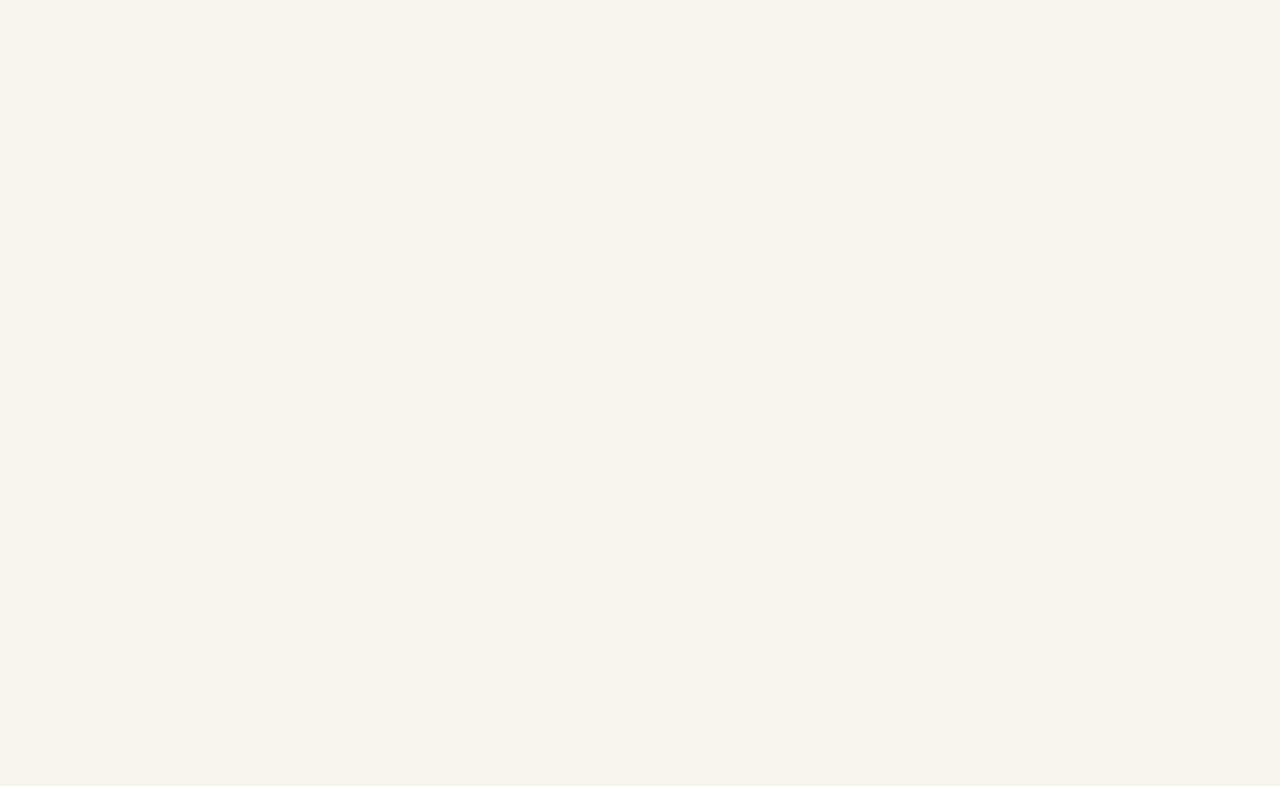
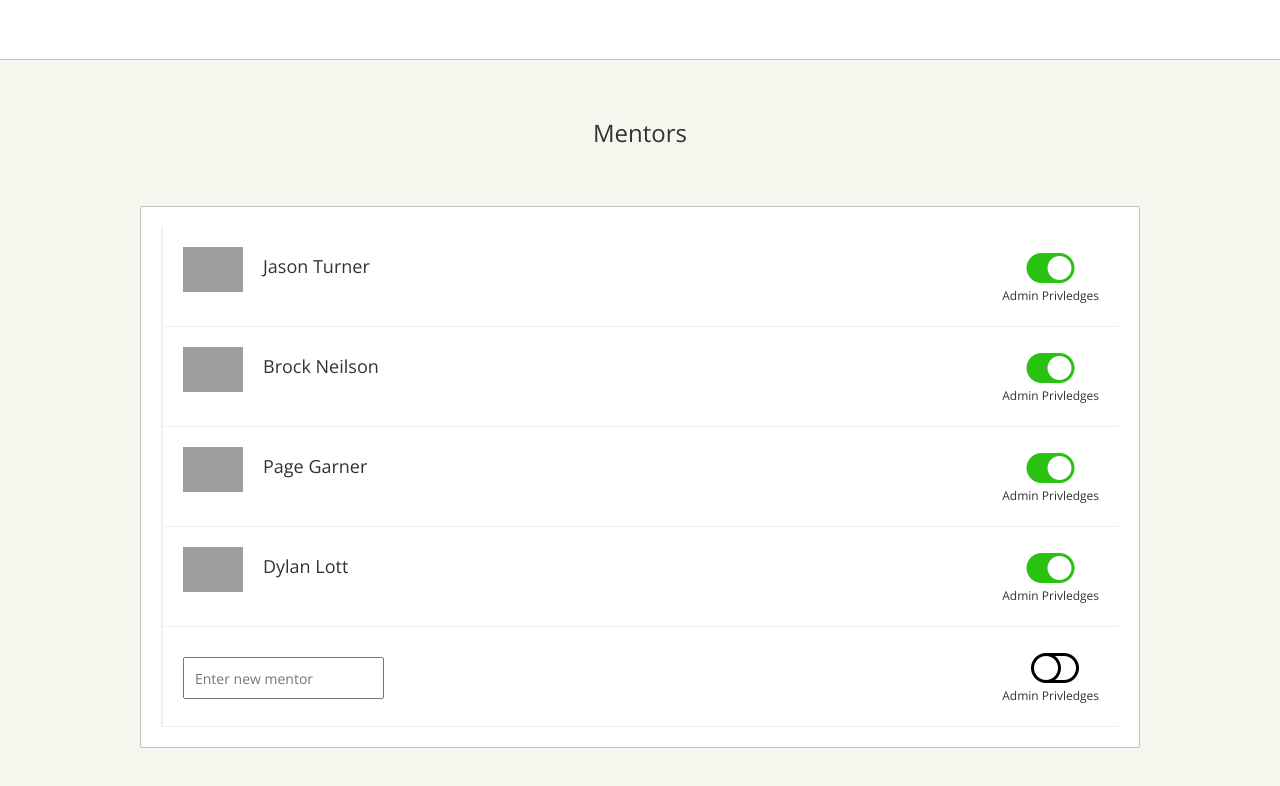
Before and after one commit to jasondawson/devkittens, a website: page index.html at #!/dashboard-mentors in a window 1280 px wide. Drawn offline with nearby package versions, Linux system fonts and the light colour scheme; some packages are replaced by stand-ins of ours; grey boxes are pictures that could not be loaded.

Commit message:
mentors page is available

```diff
--- a/index.html
+++ b/index.html
@@ -58,6 +58,7 @@
 	<script type="text/javascript" src="public/controllers/HomeController.js"></script>
 	<script type="text/javascript" src="public/controllers/CalendarController.js"></script>
 	<script type="text/javascript" src="public/controllers/DashboardController.js"></script>
+	<script type="text/javascript" src="public/controllers/MentorController.js"></script>
 	<script type="text/javascript" src="public/controllers/CurriculumController.js"></script>
 
 	<!-- FILTERS -->
--- a/public/controllers/DashboardController.js
+++ b/public/controllers/DashboardController.js
@@ -7,11 +7,6 @@ angular.module('devKittens')
 
 	$scope.cohortArray = cohortData;
 
-	// $scope.getData = function() {
-	// 	 = dashboardService.getCohortData();
-	// 	console.log('cohortArray ', $scope.cohortArray);
-	// }
-
 	$scope.addCohortView = function() {
 		console.log('clicked calendarView btn ', $scope.toggleAddCohort);
 		$scope.toggleAddCohort = !$scope.toggleAddCohort;
--- /dev/null
+++ b/public/controllers/MentorController.js
@@ -0,0 +1,9 @@
+angular.module('devKittens')
+
+.controller('MentorController', function($scope, mentorData) {
+
+	console.log('cohortData ctrl ', mentorData);
+
+	$scope.mentors = mentorData;
+
+});
--- a/public/routes.js
+++ b/public/routes.js
@@ -13,6 +13,21 @@ angular.module('devKittens')
 		controller: 'CalendarController'
 	})
 
+	.when('/dashboard-mentors', {
+		templateUrl: '/public/templates/dashboard-mentors.html',
+		controller: 'MentorController',
+		resolve: {
+			mentorData: function(dashboardService) {
+				var mentorData = dashboardService.getMentorData();
+				console.log('mentorData ', mentorData);
+				return mentorData;
+			},
+			cohortData: function () {
+				return null;
+			}
+		}
+	})
+
 	.when('/dashboard', {
 		templateUrl: '/public/templates/dashboard.html',
 		controller: 'DashboardController',
@@ -24,6 +39,8 @@ angular.module('devKittens')
 			}
 		}
 	})
+
+
 	.when('/curriculum', {
 		templateUrl: '/public/templates/curriculum.html',
 		controller: 'CurriculumController'
--- a/public/services/dashboardService.js
+++ b/public/services/dashboardService.js
@@ -1,6 +1,6 @@
 	angular.module('devKittens')
 
-	.factory('dashboardService', function() {
+	.factory('dashboardService', function($http) {
 
 		var service = {};
 
@@ -33,11 +33,33 @@
 			}
 		]
 
+		var mentors = [
+			{
+				name: 'Jason Turner',
+				img: 'https://encrypted-tbn3.gstatic.com/images?q=tbn:ANd9GcRCek3VfQcLjUKOSbjWt8ZvKSiIiLns-j2DFqbhoOommPVxxAya'
+			},
+			{
+				name: 'Brock Neilson',
+				img: 'http://www.oroklinidesign.com/wp-content/uploads/2013/04/207755_393770354043790_796592459_n.jpg'
+			},
+			{
+				name: 'Page Garner',
+				img: 'http://www.shinyshiny.tv/Susi%20avatar-thumb-176x176.jpg'
+			},
+			{
+				name: 'Dylan Lott',
+				img: 'http://2.bp.blogspot.com/-Stm39RLc1wU/UCEJ1NHaWeI/AAAAAAAACLk/2uYnJX2jUVE/s1600/20120807.png'
+			}
+		]
+
 		// Heavy lifting
 		service.getCohortData = function() {
 			return cohortArray;
 		}
 
+		service.getMentorData = function() {
+			return mentors;
+		}
 
 		return service;
 	});
--- a/public/styles/dashboard.css
+++ b/public/styles/dashboard.css
@@ -95,3 +95,36 @@
 	width: 8em;
 	margin: 20px;
 }
+
+.image {
+	max-width: 60px;
+	float: left;
+	margin: 0 20px 0 0;
+}
+
+.title {
+	float: left;
+}
+
+.toggle-container {
+	float: right;
+}
+
+.toggle {
+	display: flex;
+	justify-content: center;
+	font-size: 3em;
+	color: #29c210;
+}
+
+.toggle-off {
+	float: right;
+	margin: 0 20px 0 0;
+	font-size: 3em;
+	color: #000;
+}
+
+.right {
+	/*float: right;*/
+	margin: 0;
+}
--- /dev/null
+++ b/public/templates/dashboard-mentors.html
@@ -0,0 +1,26 @@
+<header-directive></header-directive>
+
+<h3 class="page-title">Mentors</h3>
+
+<div class="cal">
+
+	<div class="day" ng-repeat="mentor in mentors">
+		<img class="image" ng-src="{{mentor.img}}"</img>
+		<h4 class="title"> {{ mentor.name }}</h4>
+
+		<div class="toggle-container">
+			<i class="toggle fa fa-toggle-on"></i>
+			<h6 class="right">Admin Privledges</h6>
+		</div>
+
+	</div>
+
+	<div class="day">
+		<input type="text" class="form-input" placeholder="Enter new mentor" />
+		<div class="toggle-container">
+			<i class="toggle-off fa fa-toggle-off"></i>
+			<h6 class="right">Admin Privledges</h6>
+		</div>
+</div>
+
+<!-- <timeline events="mentors"></timeline> -->
```
